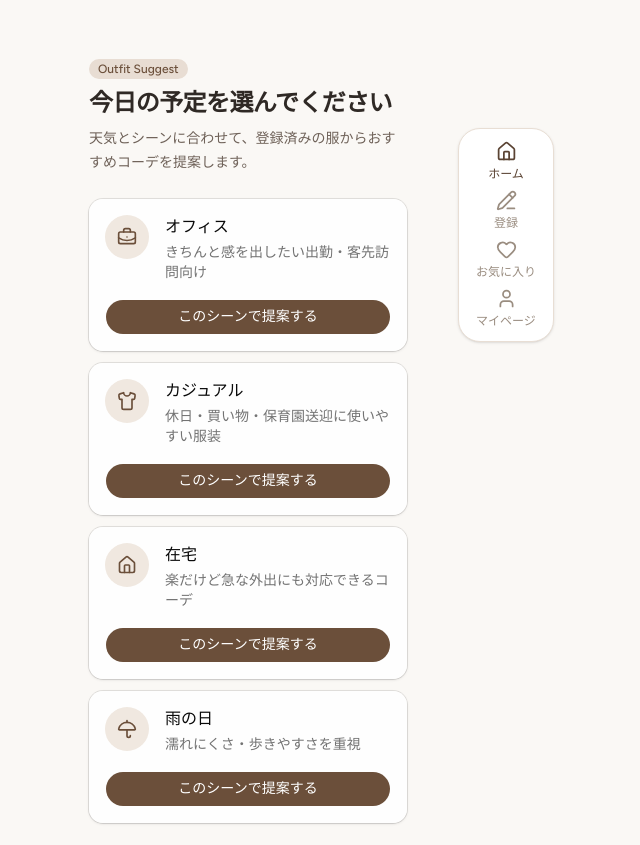
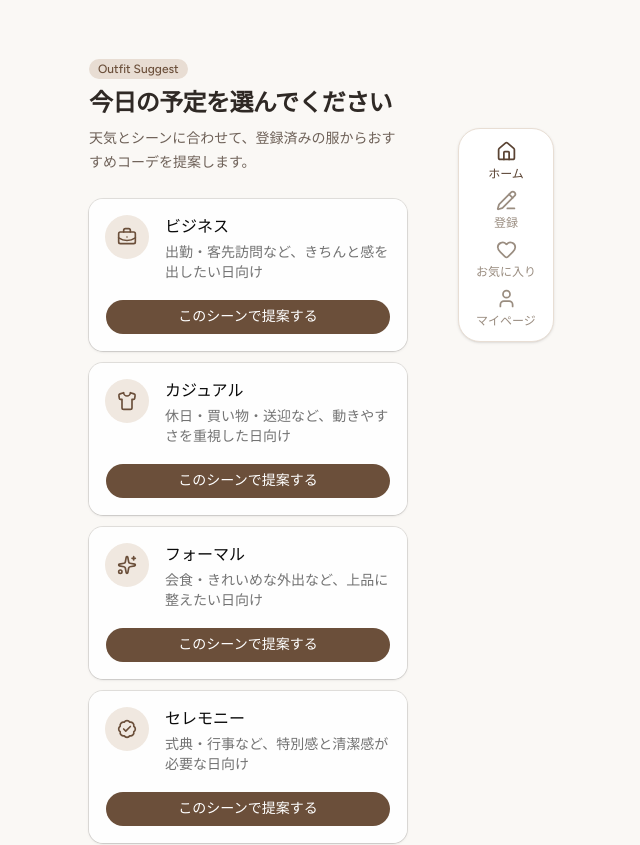
Before and after one commit to ms-engineer-bc26-01/teamB_section_9, a Next.js app in the folder frontend/: page /outfits/scenes in a window 1280 px wide. Shown: the top 845 px of the page, without its empty margins (392-1032 px from the left). Built offline with nearby package versions, Linux system fonts and the light colour scheme.

Commit message:
fix(fe): align outfit scenes with api tpo enum

```diff
--- a/frontend/src/app/outfits/scenes/page.tsx
+++ b/frontend/src/app/outfits/scenes/page.tsx
@@ -1,7 +1,13 @@
 // frontend/src/app/outfits/scenes/page.tsx
 
 import Link from "next/link";
-import { BriefcaseBusiness, Home, Shirt, Umbrella } from "lucide-react";
+import {
+  BadgeCheck,
+  BriefcaseBusiness,
+  Shirt,
+  Sparkles,
+  Umbrella,
+} from "lucide-react";
 
 import { Badge } from "@/components/ui/badge";
 import { Button } from "@/components/ui/button";
@@ -15,27 +21,33 @@ import {
 
 const scenes = [
   {
-        label: "オフィス",
-        description: "きちんと感を出したい出勤・客先訪問向け",
+    label: "ビジネス",
+    description: "出勤・客先訪問など、きちんと感を出したい日向け",
     href: "/outfits/loading?tpo=business",
     icon: BriefcaseBusiness,
   },
   {
     label: "カジュアル",
-        description: "休日・買い物・保育園送迎に使いやすい服装",
+    description: "休日・買い物・送迎など、動きやすさを重視した日向け",
     href: "/outfits/loading?tpo=casual",
     icon: Shirt,
   },
   {
-        label: "在宅",
-        description: "楽だけど急な外出にも対応できるコーデ",
-        href: "/outfits/loading?tpo=home",
-        icon: Home,
+    label: "フォーマル",
+    description: "会食・きれいめな外出など、上品に整えたい日向け",
+    href: "/outfits/loading?tpo=formal",
+    icon: Sparkles,
   },
   {
-        label: "雨の日",
-        description: "濡れにくさ・歩きやすさを重視",
-        href: "/outfits/loading?tpo=rain",
+    label: "セレモニー",
+    description: "式典・行事など、特別感と清潔感が必要な日向け",
+    href: "/outfits/loading?tpo=ceremony",
+    icon: BadgeCheck,
+  },
+  {
+    label: "レジャー",
+    description: "公園・旅行・屋外のお出かけなど、快適さを重視した日向け",
+    href: "/outfits/loading?tpo=leisure",
     icon: Umbrella,
   },
 ];
```
Lines whose indentation alone changed are shown as unchanged.
